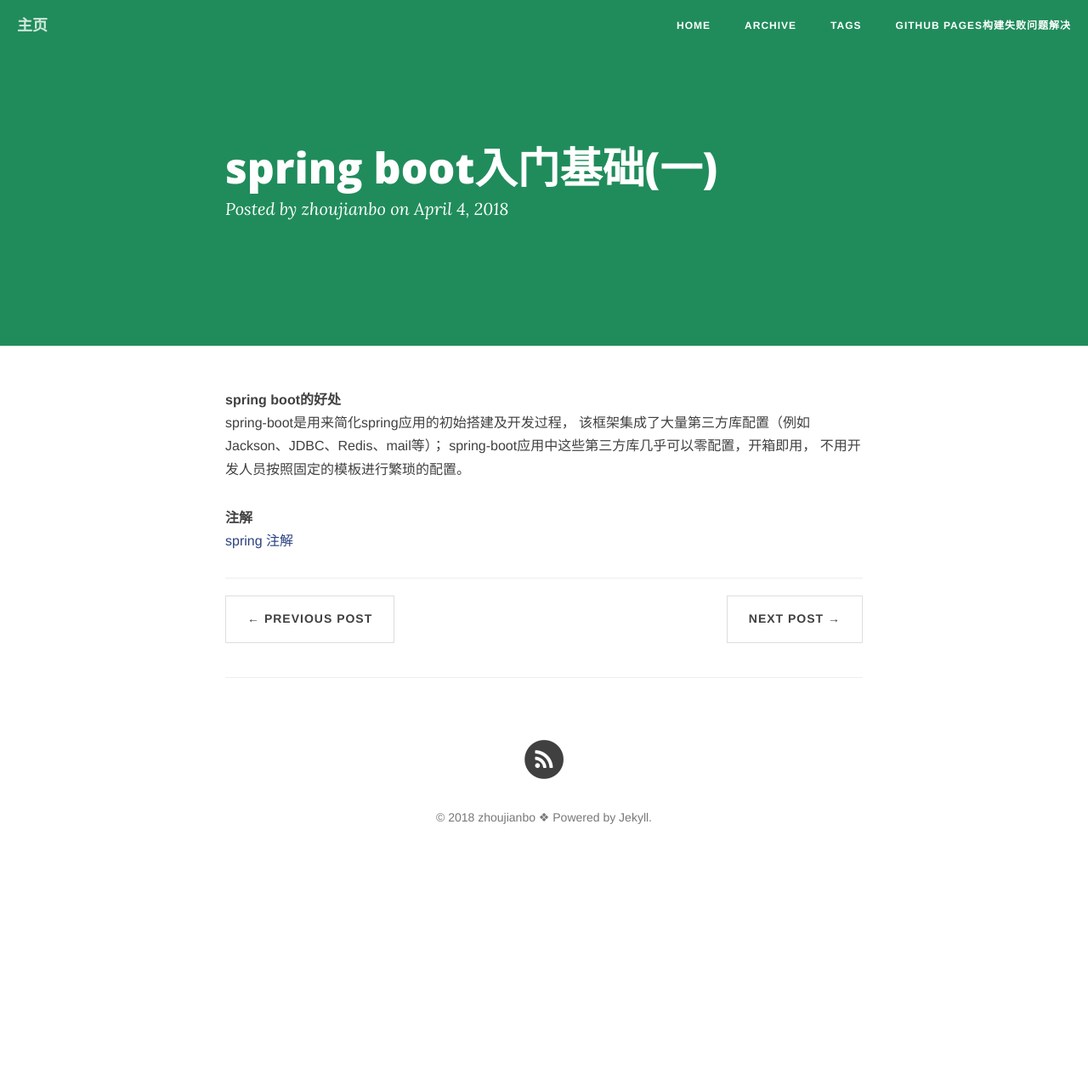
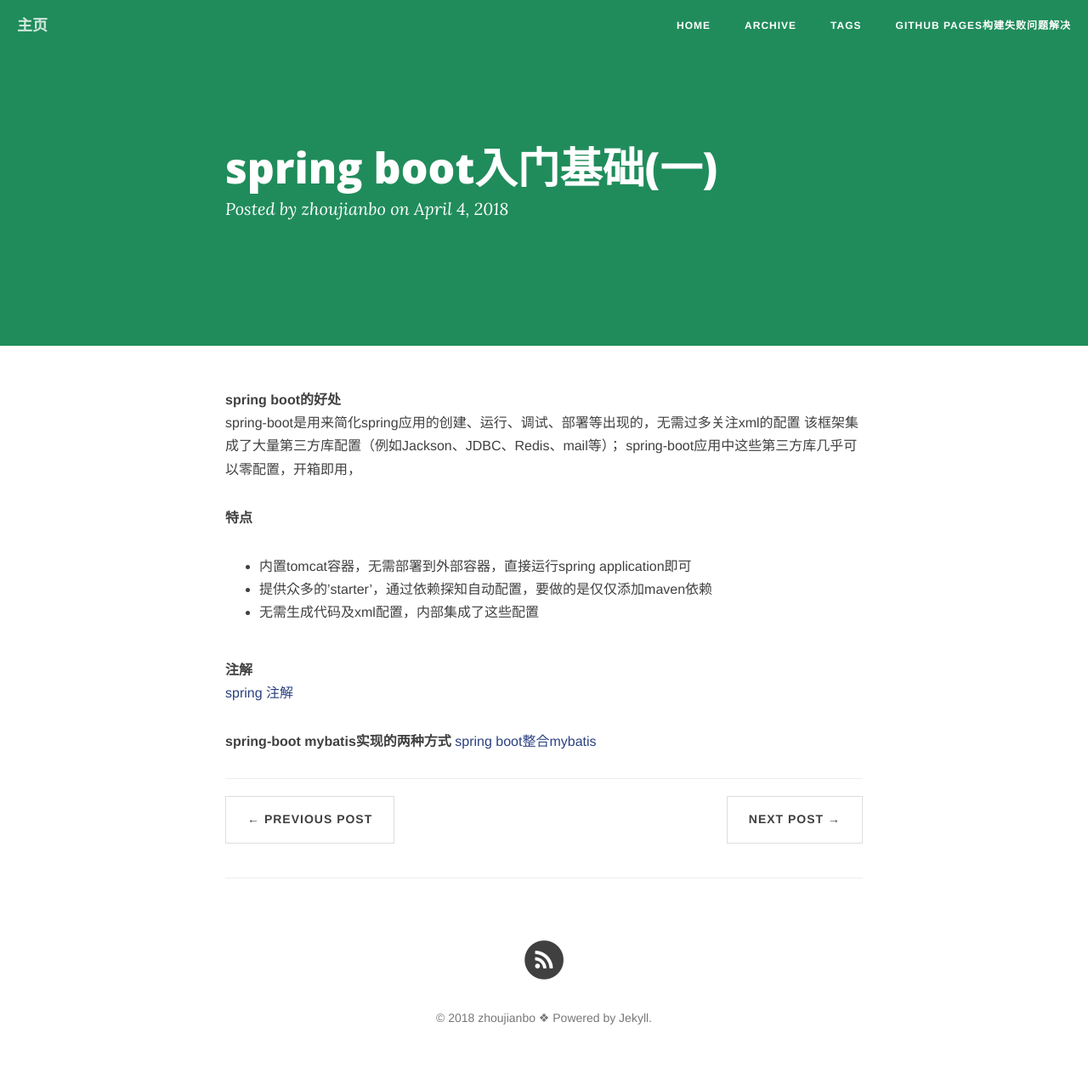
Before and after one commit to ZhouJianBoPro/ZhouJianBoPro.github.io, a Jekyll site: the page built from _posts/2018-04-04-spring-boot-1.md, in a window 1280 px wide. Shown: the whole page at 85% size. Built offline with Jekyll 4.4.1, drawn with Linux system fonts in a browser that asks for light colours; nearby versions of some CDN libraries; comment, search, counter and statistics services are not loaded; before the commit the page ends 1040 px from its top, so only the background shows below that.

Commit message:
defalut commit；

```diff
--- a/_posts/2018-04-04-spring-boot-1.md
+++ b/_posts/2018-04-04-spring-boot-1.md
@@ -8,10 +8,17 @@ description: spring boot入门基础学习。
 ---
 
 **spring boot的好处**<br/>
-spring-boot是用来简化spring应用的初始搭建及开发过程，
+spring-boot是用来简化spring应用的创建、运行、调试、部署等出现的，无需过多关注xml的配置
 该框架集成了大量第三方库配置（例如Jackson、JDBC、Redis、mail等）；
 spring-boot应用中这些第三方库几乎可以零配置，开箱即用，
-不用开发人员按照固定的模板进行繁琐的配置。
+
+**特点**<br/>
+- 内置tomcat容器，无需部署到外部容器，直接运行spring application即可
+- 提供众多的'starter'，通过依赖探知自动配置，要做的是仅仅添加maven依赖
+- 无需生成代码及xml配置，内部集成了这些配置
 
 **注解**
 [spring 注解](http://boopro.cn/spring/2018/04/04/spring-annotation/)
+
+**spring-boot mybatis实现的两种方式**
+[spring boot整合mybatis](http://boopro.cn/spring/2018/04/09/spring-boot-mybatis/)
```
